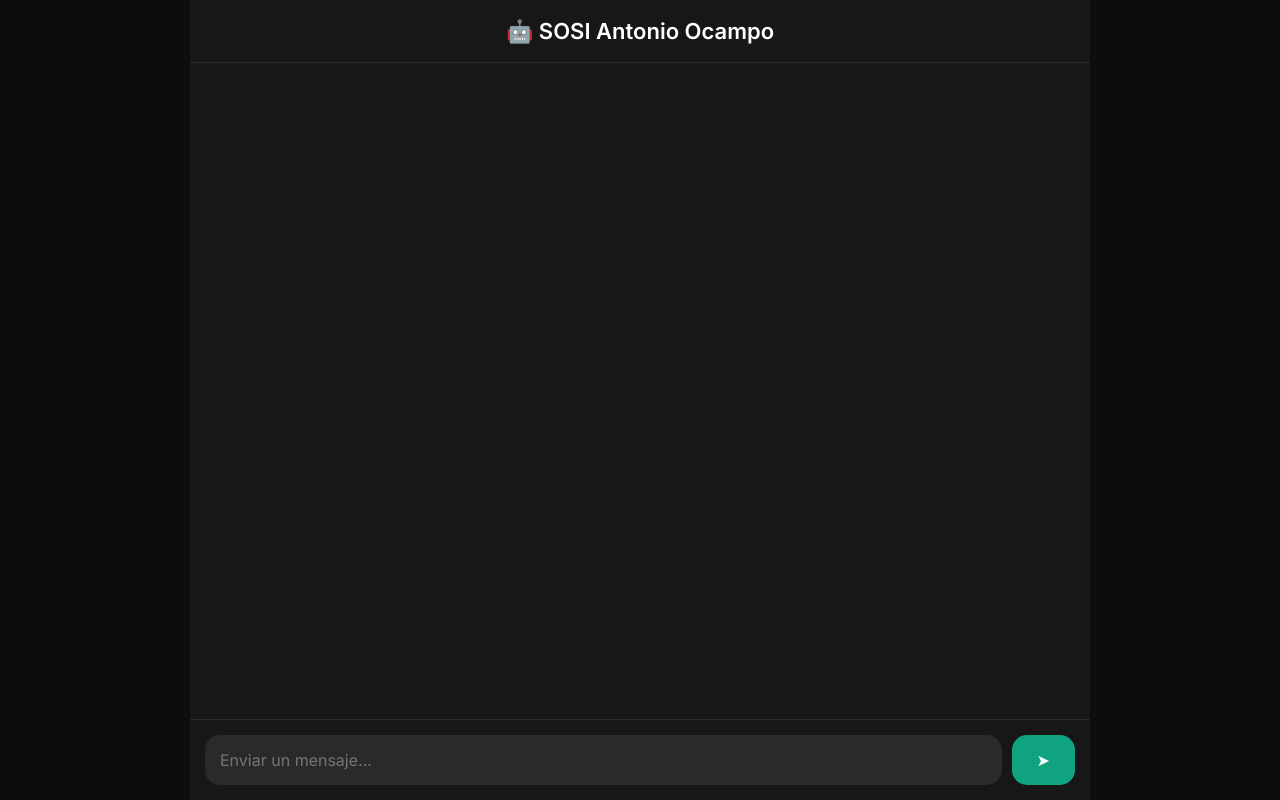
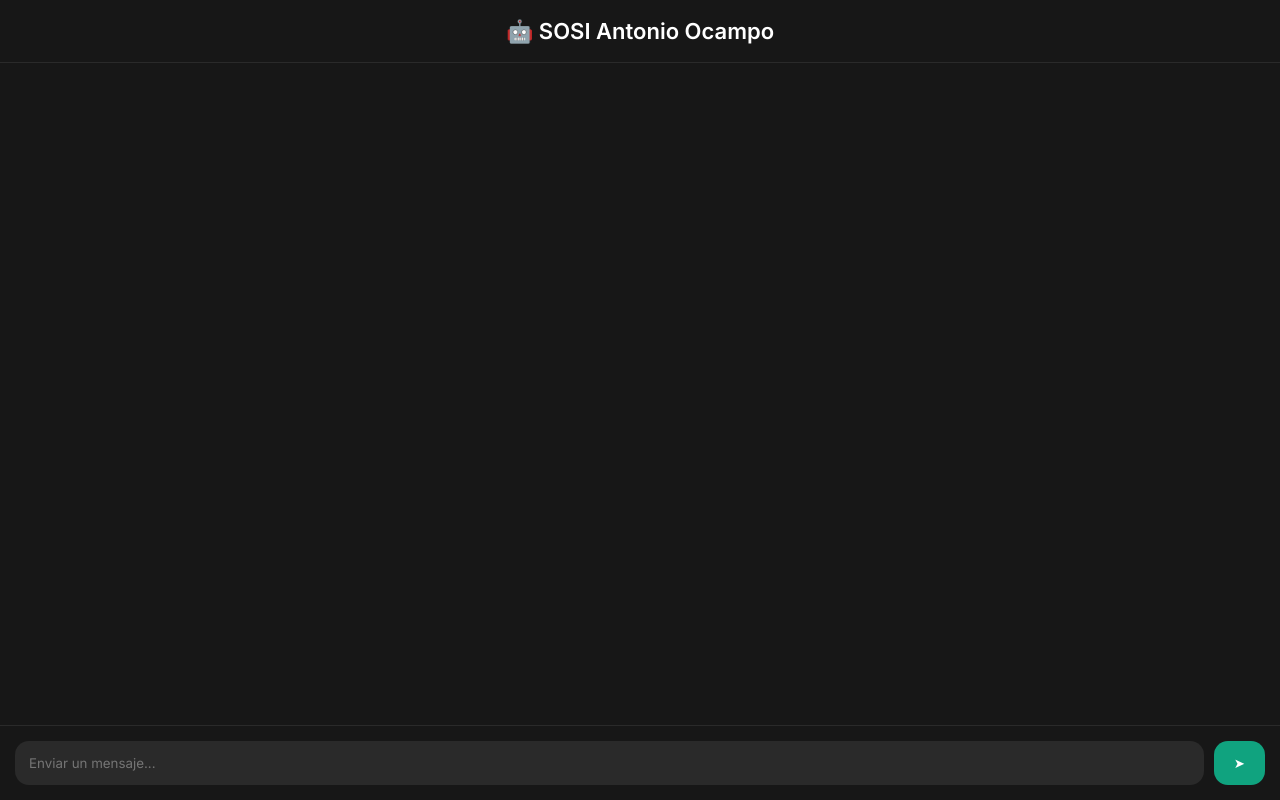
Before and after one commit to Alexander12Po/AlexanderIASosi, a Flask app: page / in a window 1280 px wide. Run offline with Flask 3, Linux system fonts and the light colour scheme; some libraries are stand-ins or nearby versions.

Commit message:
Update index.html

```diff
--- a/templates/index.html
+++ b/templates/index.html
@@ -2,218 +2,62 @@
 <html lang="es">
 <head>
 <meta charset="UTF-8">
-<meta name="viewport" content="width=device-width, initial-scale=1.0">
-
+<meta name="viewport" content="width=device-width,initial-scale=1">
 <title>SOSI Antonio Ocampo</title>
-
 <link href="https://fonts.googleapis.com/css2?family=Inter:wght@300;400;500;600&display=swap" rel="stylesheet">
-
+<link rel="stylesheet" href="https://cdn.jsdelivr.net/npm/highlight.js@11.9.0/styles/github-dark.min.css">
 <style>
-
-*{
-margin:0;
-padding:0;
-box-sizing:border-box;
-font-family:'Inter',sans-serif;
+*{margin:0;padding:0;box-sizing:border-box;font-family:Inter,sans-serif}
+body{background:#0d0d0d;color:#fff;height:100vh}
+.chat{height:100vh;display:flex;flex-direction:column;background:#171717}
+.header{padding:18px;border-bottom:1px solid #2a2a2a;text-align:center;font-size:22px;font-weight:700}
+#chat{flex:1;overflow:auto;padding:20px;display:flex;flex-direction:column;gap:16px}
+.msg{max-width:85%;padding:14px 18px;border-radius:16px;line-height:1.6}
+.user{background:#2d2d2d;align-self:flex-end}
+.bot{background:#202123;align-self:flex-start}
+.footer{display:flex;padding:15px;border-top:1px solid #2a2a2a}
+input{flex:1;padding:14px;border:none;border-radius:14px;background:#2a2a2a;color:#fff}
+button{margin-left:10px;padding:0 20px;border:none;border-radius:14px;background:#10a37f;color:#fff}
+pre{background:#111827;border:1px solid #333;padding:14px;border-radius:12px;overflow:auto}
+code{font-family:Consolas,monospace}
+.typing{color:#999;font-style:italic}
+</style>
+</head>
+<body>
+<div class="chat">
+<div class="header">🤖 SOSI Antonio Ocampo</div>
+<div id="chat"></div>
+<div class="footer">
+<input id="mensaje" placeholder="Enviar un mensaje..." autocomplete="off">
+<button onclick="enviar()">➤</button>
+</div>
+</div>
+<script src="https://cdn.jsdelivr.net/npm/marked/marked.min.js"></script>
+<script src="https://cdn.jsdelivr.net/npm/highlight.js@11.9.0/highlight.min.js"></script>
+<script>
+marked.setOptions({
+highlight:function(code,lang){
+if(lang && hljs.getLanguage(lang)){return hljs.highlight(code,{language:lang}).value;}
+return hljs.highlightAuto(code).value;
 }
-
-body{
-background:#0d0d0d;
-height:100vh;
-display:flex;
-justify-content:center;
-align-items:center;
-color:white;
+});
+async function enviar(){
+const input=document.getElementById("mensaje");
+const texto=input.value.trim();
+if(!texto)return;
+const chat=document.getElementById("chat");
+chat.innerHTML+=`<div class="msg user">${texto}</div>`;
+input.value="";
+chat.innerHTML+=`<div class="msg bot typing" id="typing">SOSI está escribiendo...</div>`;
+chat.scrollTop=chat.scrollHeight;
+const r=await fetch("/chat",{method:"POST",headers:{"Content-Type":"application/json"},body:JSON.stringify({mensaje:texto})});
+const data=await r.json();
+document.getElementById("typing").remove();
+chat.innerHTML+=`<div class="msg bot">${marked.parse(data.respuesta)}</div>`;
+document.querySelectorAll("pre code").forEach(el=>hljs.highlightElement(el));
+chat.scrollTop=chat.scrollHeight;
 }
-
-.chat{
-width:100%;
-max-width:900px;
-height:100vh;
-display:flex;
-flex-direction:column;
-background:#171717;
-}
-
-.header{
-padding:18px;
-border-bottom:1px solid #2a2a2a;
-font-size:22px;
-font-weight:bold;
-text-align:center;
-}
-
-#chat{
-flex:1;
-overflow-y:auto;
-padding:20px;
-display:flex;
-flex-direction:column;
-gap:18px;
-}
-
-.msg{
-max-width:80%;
-padding:14px 18px;
-border-radius:18px;
-line-height:1.6;
-word-wrap:break-word;
-}
-
-.user{
-background:#2d2d2d;
-align-self:flex-end;
-}
-
-.bot{
-background:#202123;
-align-self:flex-start;
-}
-
-.footer{
-display:flex;
-padding:15px;
-border-top:1px solid #2a2a2a;
-background:#171717;
-}
-
-input{
-flex:1;
-padding:15px;
-border:none;
-outline:none;
-border-radius:15px;
-background:#2a2a2a;
-color:white;
-font-size:16px;
-}
-
-button{
-margin-left:10px;
-padding:15px 25px;
-border:none;
-border-radius:15px;
-background:#10a37f;
-color:white;
-font-size:16px;
-cursor:pointer;
-transition:.3s;
-}
-
-button:hover{
-background:#0d8d6f;
-}
-
-::-webkit-scrollbar{
-width:6px;
-}
-
-::-webkit-scrollbar-thumb{
-background:#444;
-border-radius:20px;
-}
-
-.typing{
-color:#999;
-font-style:italic;
-}
-
-</style>
-
-</head>
-
-<body>
-
-<div class="chat">
-
-<div class="header">
-🤖 SOSI Antonio Ocampo
-</div>
-
-<div id="chat"></div>
-
-<div class="footer">
-
-<input
-id="mensaje"
-placeholder="Enviar un mensaje..."
-autocomplete="off">
-
-<button onclick="enviar()">
-➤
-</button>
-
-</div>
-
-</div>
-
-<script>
-
-async function enviar(){
-
-let input=document.getElementById("mensaje");
-
-let texto=input.value.trim();
-
-if(texto=="") return;
-
-let chat=document.getElementById("chat");
-
-chat.innerHTML+=`
-<div class="msg user">
-${texto}
-</div>
-`;
-
-input.value="";
-
-chat.innerHTML+=`
-<div class="msg bot typing" id="typing">
-SOSI está escribiendo...
-</div>
-`;
-
-chat.scrollTop=chat.scrollHeight;
-
-const respuesta=await fetch("/chat",{
-
-method:"POST",
-
-headers:{
-"Content-Type":"application/json"
-},
-
-body:JSON.stringify({
-mensaje:texto
-})
-
-});
-
-const data=await respuesta.json();
-
-document.getElementById("typing").remove();
-
-chat.innerHTML+=`
-<div class="msg bot">
-${data.respuesta}
-</div>
-`;
-
-chat.scrollTop=chat.scrollHeight;
-
-}
-
-document.getElementById("mensaje").addEventListener("keypress",function(e){
-
-if(e.key==="Enter"){
-
-enviar();
-
-}
-
-});
-
+document.getElementById("mensaje").addEventListener("keypress",e=>{if(e.key==="Enter")enviar();});
 </script>
-
 </body>
 </html>
```
